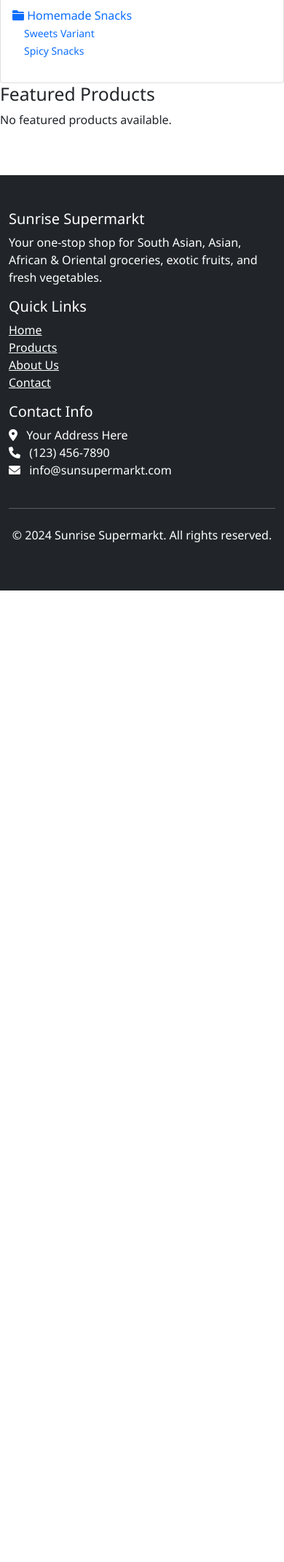
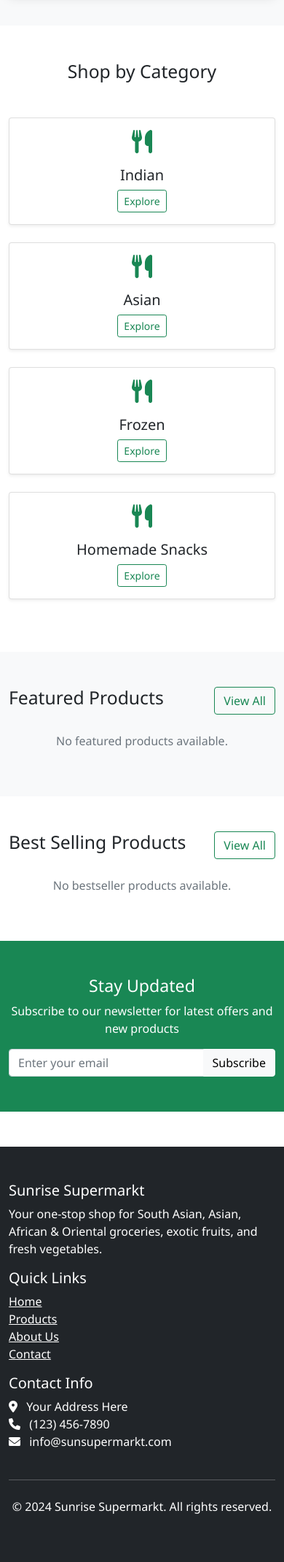
Before and after one commit to mishu-anik23/srWeb, a Django app: page / in a window 390 px wide. Shown: the part 671-2811 px from the top of the page at 73% size. Before the commit the page ends 1480 px from the top, so only its background shows below. Run offline with Django 5.2, Linux system fonts and the light colour scheme; data comes from the database, SQL or seed files in the repository.

Commit message:
modify store/home html to adapt prod features

```diff
--- a/templates/store/home.html
+++ b/templates/store/home.html
@@ -1,56 +1,101 @@
 {% extends 'base.html' %}
+{% load static %}
 
 {% block content %}
-<div class="row">
-    <div class="col-md-3">
-        <div class="card">
-            <div class="card-header bg-primary text-white">
-                <h5>Categories</h5>
+<!-- Hero Section -->
+<section class="hero-section bg-light py-5">
+    <div class="container">
+        <div class="row align-items-center">
+            <div class="col-lg-6">
+                <h1 class="display-4 fw-bold text-success">Welcome to Sunrise Supermarkt</h1>
+                <p class="lead">Your premium destination for authentic South Asian, Asian, African & Oriental groceries, exotic fruits, and fresh vegetables.</p>
+                <a href="{% url 'store:product_list' %}" class="btn btn-success btn-lg">Shop Now</a>
+                <a href="#" class="btn btn-outline-success btn-lg">Wholesale Inquiry</a>
             </div>
-            <div class="card-body">
-                <ul class="list-unstyled">
-                    {% for category in categories %}
-                        <li class="mb-2">
-                            <a href="{% url 'store:category_products' category.slug %}"
-                               class="text-decoration-none">
-                                <i class="fas fa-folder"></i> {{ category.name }}
-                            </a>
-                            {% if category.get_children %}
-                                <ul class="list-unstyled ms-3">
-                                    {% for child in category.get_children %}
-                                        <li>
-                                            <a href="{% url 'store:category_products' child.slug %}"
-                                               class="text-decoration-none small">
-                                                {{ child.name }}
-                                            </a>
-                                        </li>
-                                    {% endfor %}
-                                </ul>
-                            {% endif %}
-                        </li>
-                    {% endfor %}
-                </ul>
+            <div class="col-lg-6">
+                <img src="{% static 'images/hero-banner.jpg' %}" alt="Sunrise Supermarkt" class="img-fluid rounded shadow">
             </div>
         </div>
     </div>
+</section>
 
-    <div class="col-md-9">
-        <h2>Featured Products</h2>
+<!-- Featured Categories -->
+<section class="categories-section py-5">
+    <div class="container">
+        <h2 class="text-center mb-5">Shop by Category</h2>
         <div class="row">
-            {% for product in featured_products %}
-                <div class="col-md-3 mb-4">
-                    <div class="card h-100">
-                        <img src="{{ product.main_image.url }}" class="card-img-top" alt="{{ product.name }}">
-                        <div class="card-body">
-                            <h6 class="card-title">{{ product.name }}</h6>
-                            <p class="card-text text-success">${{ product.price }}</p>
+            {% for category in categories %}
+            <div class="col-md-3 mb-4">
+                <div class="card category-card h-100 shadow-sm">
+                    <div class="card-body text-center">
+                        <div class="category-icon mb-3">
+                            <i class="fas fa-utensils fa-2x text-success"></i>
                         </div>
+                        <h5 class="card-title">{{ category.name }}</h5>
+                        <a href="{% url 'store:category_products' category.slug %}" class="btn btn-outline-success btn-sm">Explore</a>
                     </div>
                 </div>
-            {% empty %}
-                <p>No featured products available.</p>
+            </div>
             {% endfor %}
         </div>
     </div>
-</div>
+</section>
+
+<!-- Featured Products -->
+<section class="featured-products py-5 bg-light">
+    <div class="container">
+        <div class="d-flex justify-content-between align-items-center mb-4">
+            <h2>Featured Products</h2>
+            <a href="{% url 'store:product_list' %}" class="btn btn-outline-success">View All</a>
+        </div>
+        <div class="row">
+            {% for product in featured_products %}
+            <div class="col-lg-3 col-md-4 col-sm-6 mb-4">
+                {% include 'store/partials/product_card.html' %}
+            </div>
+            {% empty %}
+            <div class="col-12 text-center">
+                <p class="text-muted">No featured products available.</p>
+            </div>
+            {% endfor %}
+        </div>
+    </div>
+</section>
+
+<!-- Bestseller Products -->
+<section class="bestseller-products py-5">
+    <div class="container">
+        <div class="d-flex justify-content-between align-items-center mb-4">
+            <h2>Best Selling Products</h2>
+            <a href="{% url 'store:product_list' %}?sort_by=bestseller" class="btn btn-outline-success">View All</a>
+        </div>
+        <div class="row">
+            {% for product in bestseller_products %}
+            <div class="col-lg-3 col-md-4 col-sm-6 mb-4">
+                {% include 'store/partials/product_card.html' %}
+            </div>
+            {% empty %}
+            <div class="col-12 text-center">
+                <p class="text-muted">No bestseller products available.</p>
+            </div>
+            {% endfor %}
+        </div>
+    </div>
+</section>
+
+<!-- Newsletter Section -->
+<section class="newsletter-section bg-success text-white py-5">
+    <div class="container text-center">
+        <h3>Stay Updated</h3>
+        <p>Subscribe to our newsletter for latest offers and new products</p>
+        <form class="row justify-content-center">
+            <div class="col-md-6">
+                <div class="input-group">
+                    <input type="email" class="form-control" placeholder="Enter your email">
+                    <button class="btn btn-light" type="submit">Subscribe</button>
+                </div>
+            </div>
+        </form>
+    </div>
+</section>
 {% endblock %}
```
